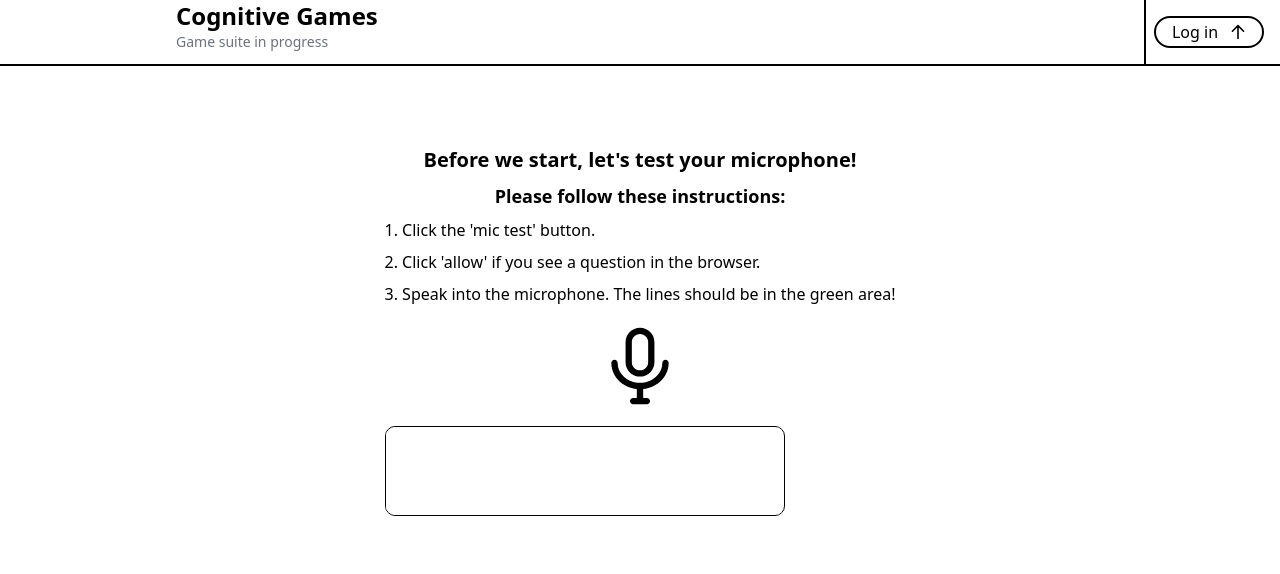
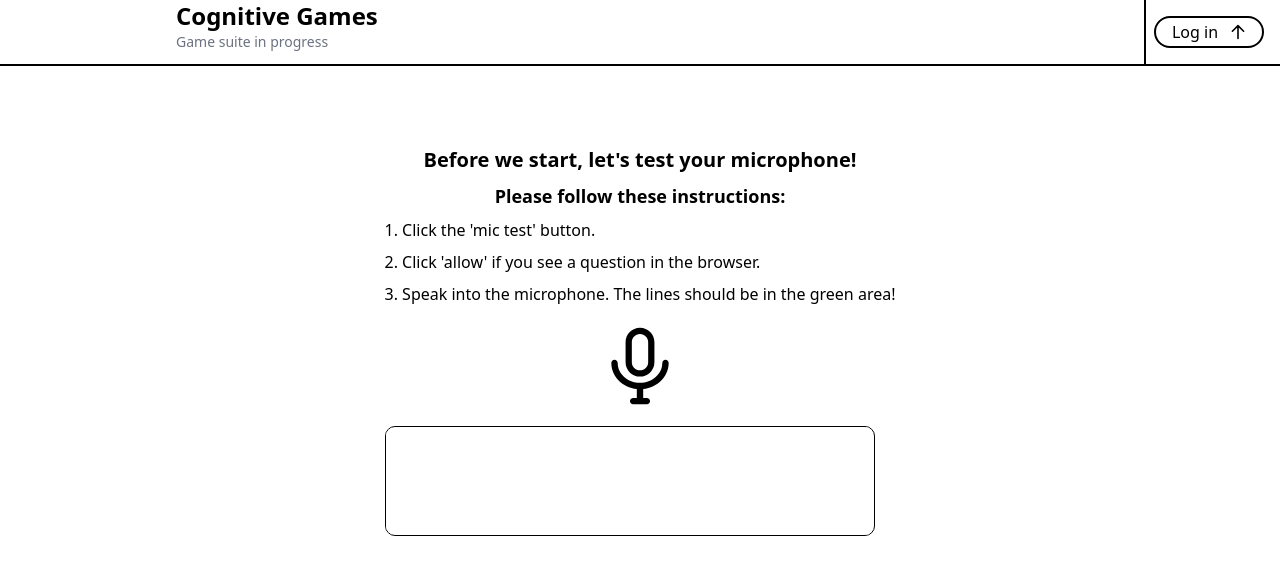
Before and after one commit to safinazbg/Panum-games, a Vue app: page /SpeechRecognition in a window 1280 px wide. Both pictures are taken after a click on the button "Start Game". Shown: the top 574 px of the page. Built offline with nearby package versions, Linux system fonts and the light colour scheme.

Commit message:
update canvas width

```diff
--- a/src/views/SpeechRecognition.vue
+++ b/src/views/SpeechRecognition.vue
@@ -47,7 +47,7 @@
         </p>
       </div>
       <!-- Mic Record -->
-      <div class="recordMicContainer">
+      <div class="recordMicContainer justify-center">
         <button @click="ToggleMic">
           <MicActive v-if="isRecording" />
           <MicInActive v-if="!isRecording" />
@@ -318,7 +318,7 @@ export default {
 
 .canvas {
   border: 1px solid #000;
-  width: 400px;
+  width: 490px;
   border-radius: 10px;
   background-color: rgba(255, 255, 255, 0.5);
 }
```
